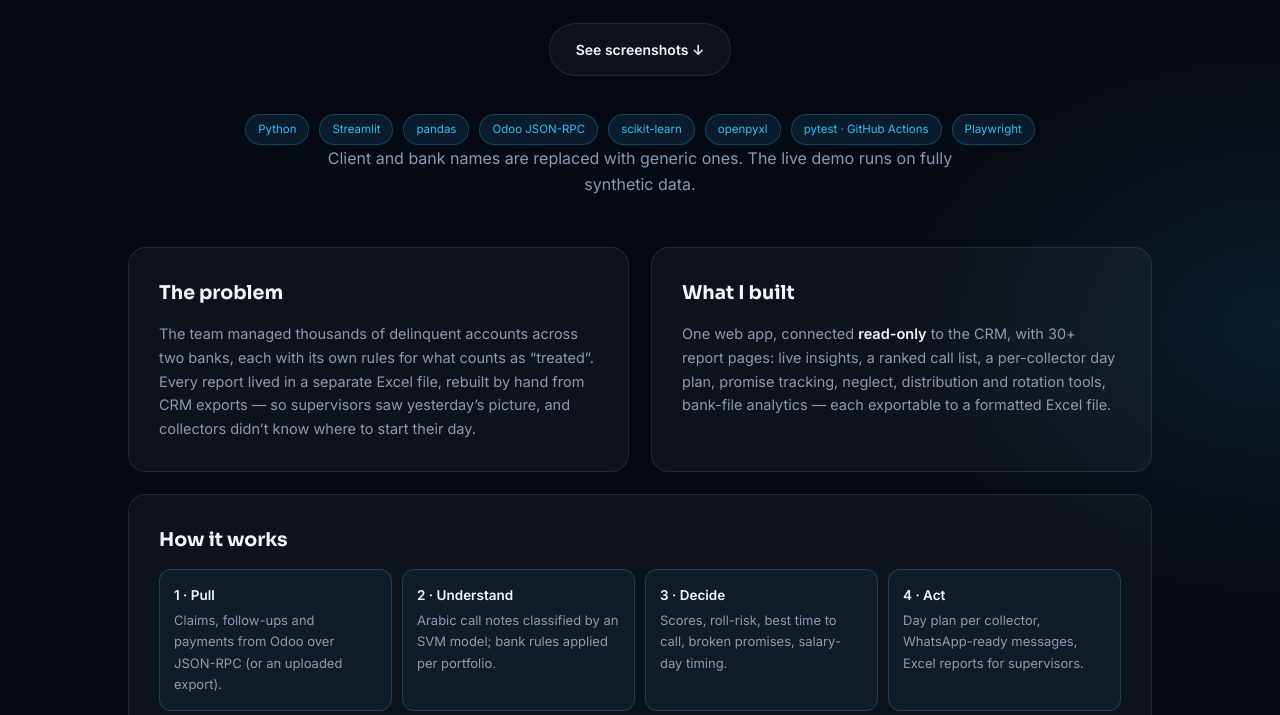
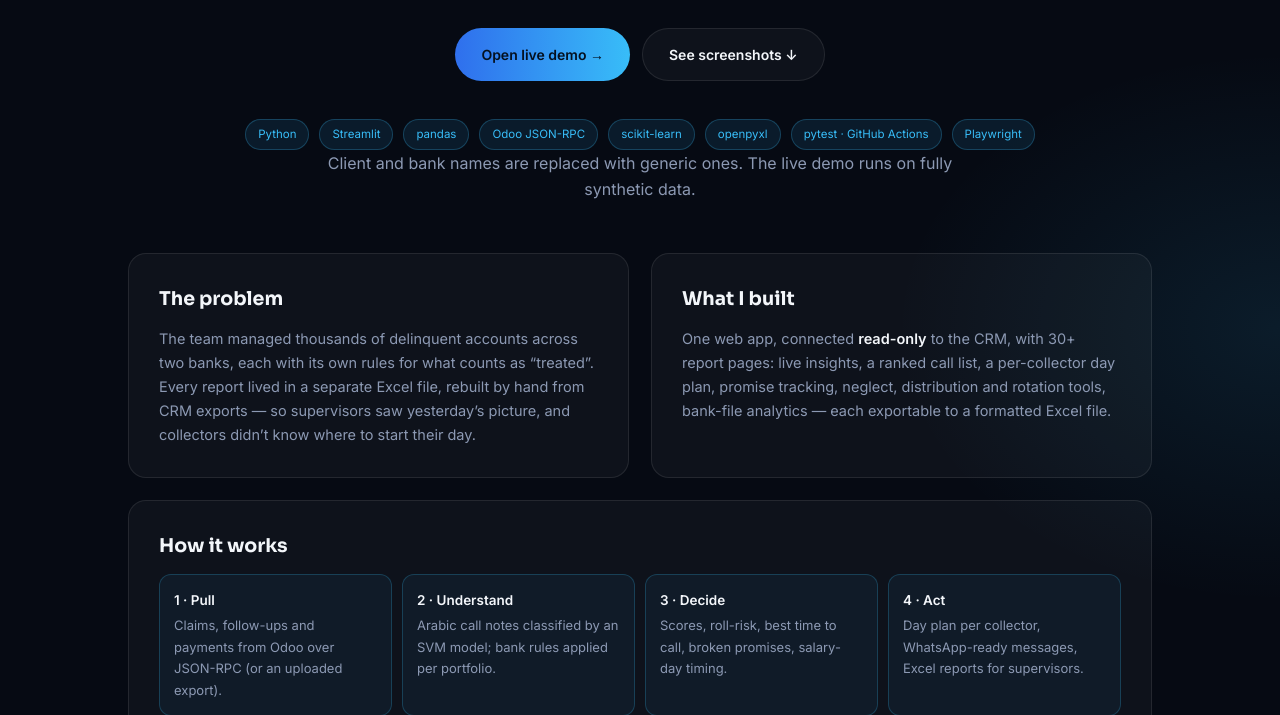
Before and after one commit to abanoub-maged145/portfolio, a plain HTML site: page collection-suite.html in a window 1280 px wide. Shown: the part 316-1031 px from the top of the page. Drawn offline with Linux system fonts and the light colour scheme.

Commit message:
Set live demo URL
Co-Authored-By: Claude Opus 5.5 <noreply@anthropic.com>
Claude-Session: https://claude.ai/code/session_01EnQunV6YEU2xkfy7XPkb9D

```diff
--- a/collection-suite.html
+++ b/collection-suite.html
@@ -395,7 +395,7 @@
 
 <script>
   // رابط الديمو (Streamlit Cloud) — نفس القيمة في index.html
-  var DEMO_URL = "";
+  var DEMO_URL = "https://collection-dashboard-4ts2kde9u6moaqphh4ri5t.streamlit.app/";
   if (DEMO_URL) {
     document.querySelectorAll('.demo-link').forEach(function(a){ a.href = DEMO_URL; a.hidden = false; });
   }
```
Also changed, not shown: index.html (+1 -1 lines).
